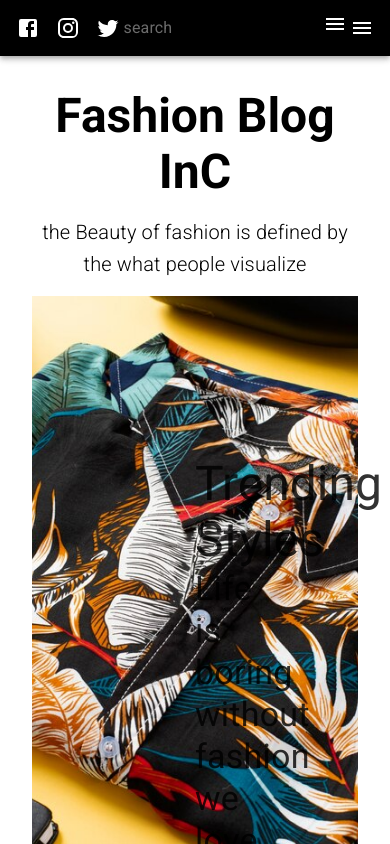
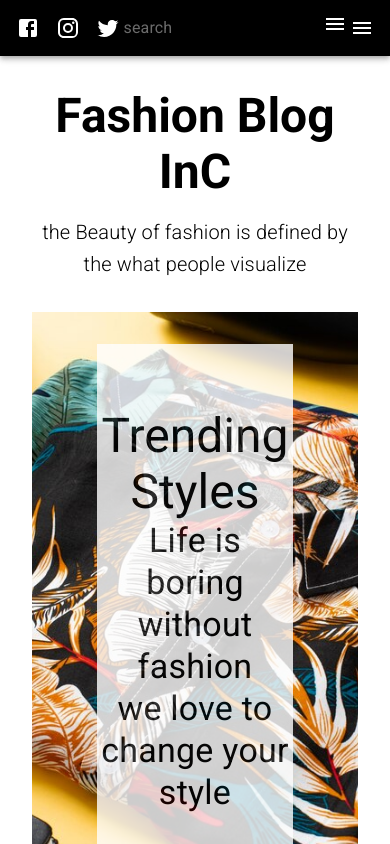
Before and after one commit to Tadteck/fashion-blog-website, a React (Vite) app: page / in a window 390 px wide. Shown: the top 844 px of the page. Built offline with nearby package versions, Linux system fonts and the light colour scheme.

Commit message:
updated mobile

```diff
--- a/src/components/Hero.jsx
+++ b/src/components/Hero.jsx
@@ -3,7 +3,6 @@ import fashion2 from "../static/fashion2.jpg";
 
 const Hero = () => {
   return (
-    <>
     <Box sx={{ margin: "2rem" }}>
       <Typography variant="h3" align="center" sx={{ fontWeight: "900" }}>
         Fashion Blog InC{" "}
@@ -17,7 +16,6 @@ const Hero = () => {
       </Typography>
       <Box
         sx={{
-            marginTop: "1rem",
           backgroundImage: `url(${fashion2})`,
           backgroundRepeat: "no-repeat",
           backgroundColor: "white",
@@ -25,31 +23,36 @@ const Hero = () => {
           backgroundPosition: "center",
           height: 600,
           width: "100%",
-            display: "flex",
-            justifyContent: "center",
         }}
       >
-          <Box sx={{ width: "80%", padding: 20 }}>
+        <Box
+          sx={{
+            display: "center",
+            justifyContent: "center",
+            marginTop: "2rem",
+          }}
+        >
           <Box
             sx={{
               backgroundColor: "white",
               opacity: "0.8",
+              marginTop: "2rem",
+              width: "60%",
             }}
           >
-              <Typography variant="h3" align="center">
+            <Typography variant="h3" align="center" pt={8}>
               Trending Styles
             </Typography>
             <Typography variant="h4" align="center">
               Life is boring without fashion
             </Typography>
-              <Typography variant="h4" align="center">
+            <Typography variant="h4" align="center" pb={8}>
               we love to change your style
             </Typography>
           </Box>
         </Box>
       </Box>
     </Box>
-    </>
   );
 };
 
```
Lines whose indentation alone changed are shown as unchanged.
